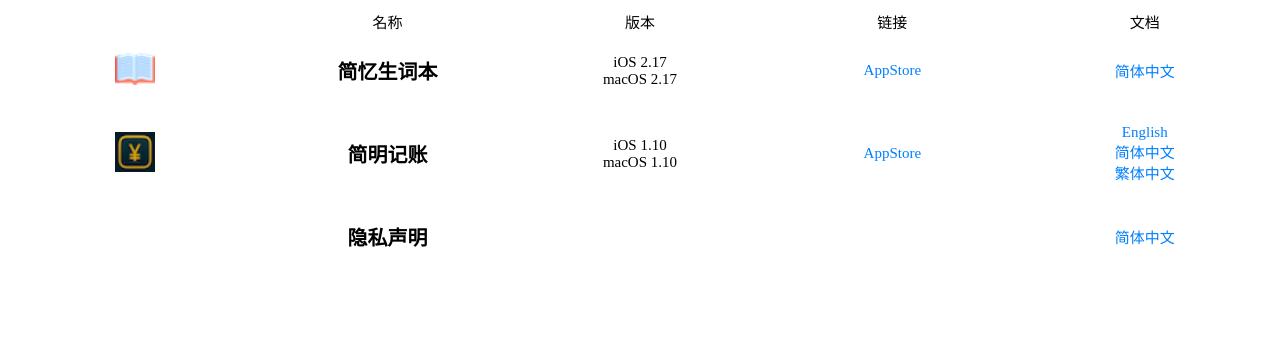
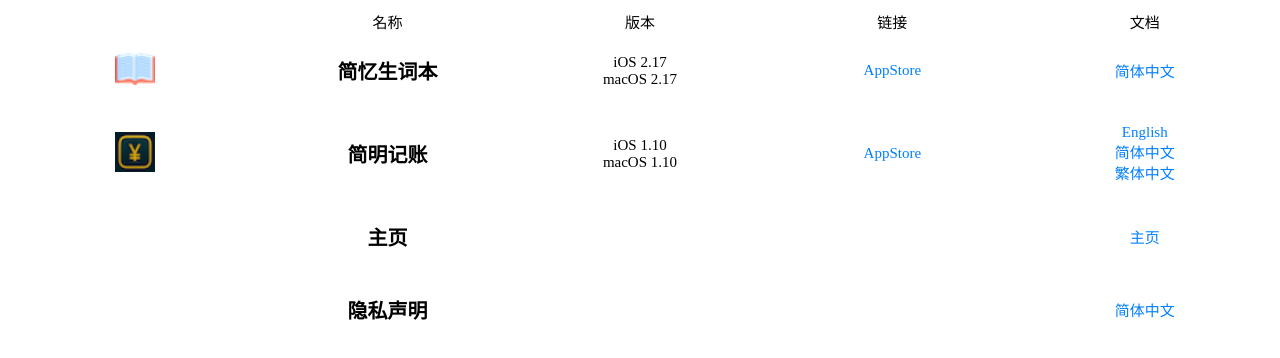
Before and after one commit to word-recite/word-recite.github.io, a plain HTML site: page index.html in a window 1280 px wide. Drawn offline with Linux system fonts and the light colour scheme.

Commit message:
Update index.html

```diff
--- a/index.html
+++ b/index.html
@@ -71,6 +71,18 @@
     <tr>
       <td>
       </td>
+      <td><h3>主页</h3></td>
+      <td>
+      </td>
+      <td>
+      </td>
+      <td><p>
+        <a href="https://www.guoxiangsoftware.com">主页</a><br/>
+      </p></td>
+    </tr>
+    <tr>
+      <td>
+      </td>
       <td><h3>隐私声明</h3></td>
       <td>
       </td>
```
